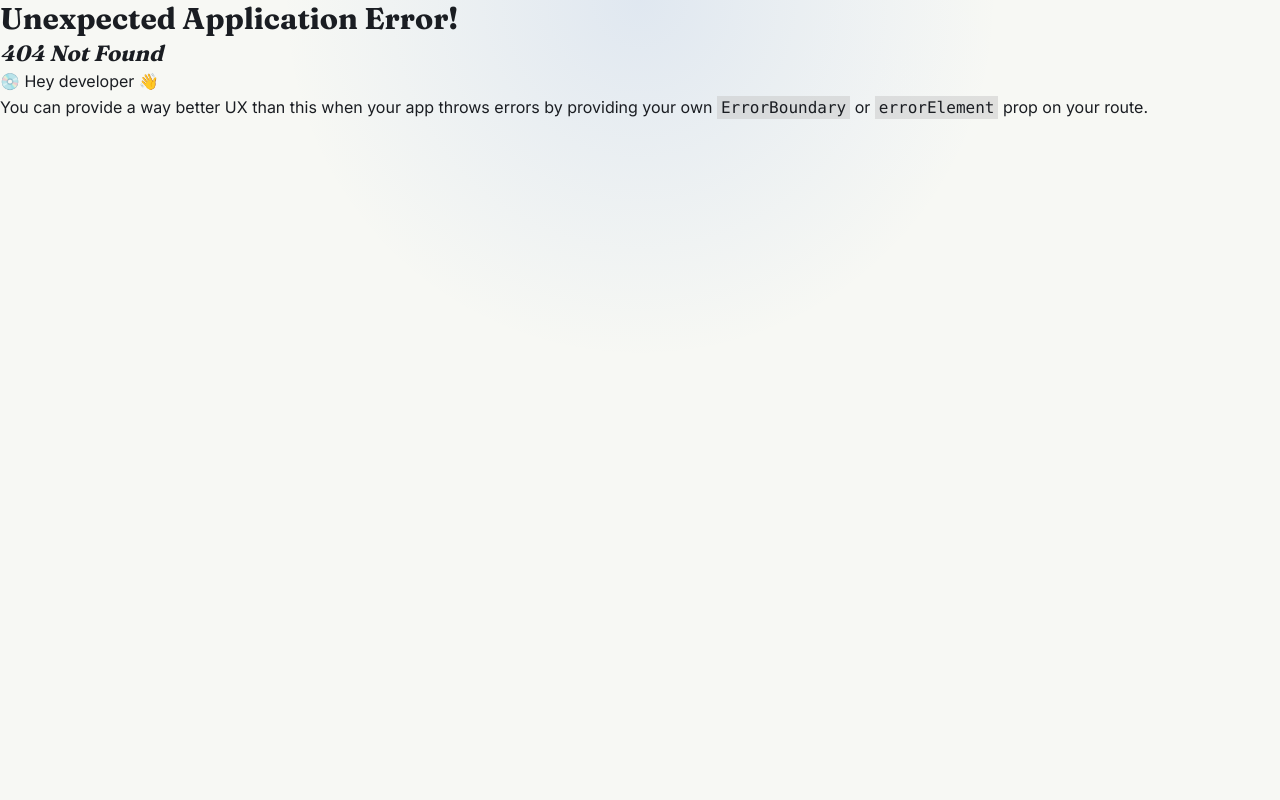
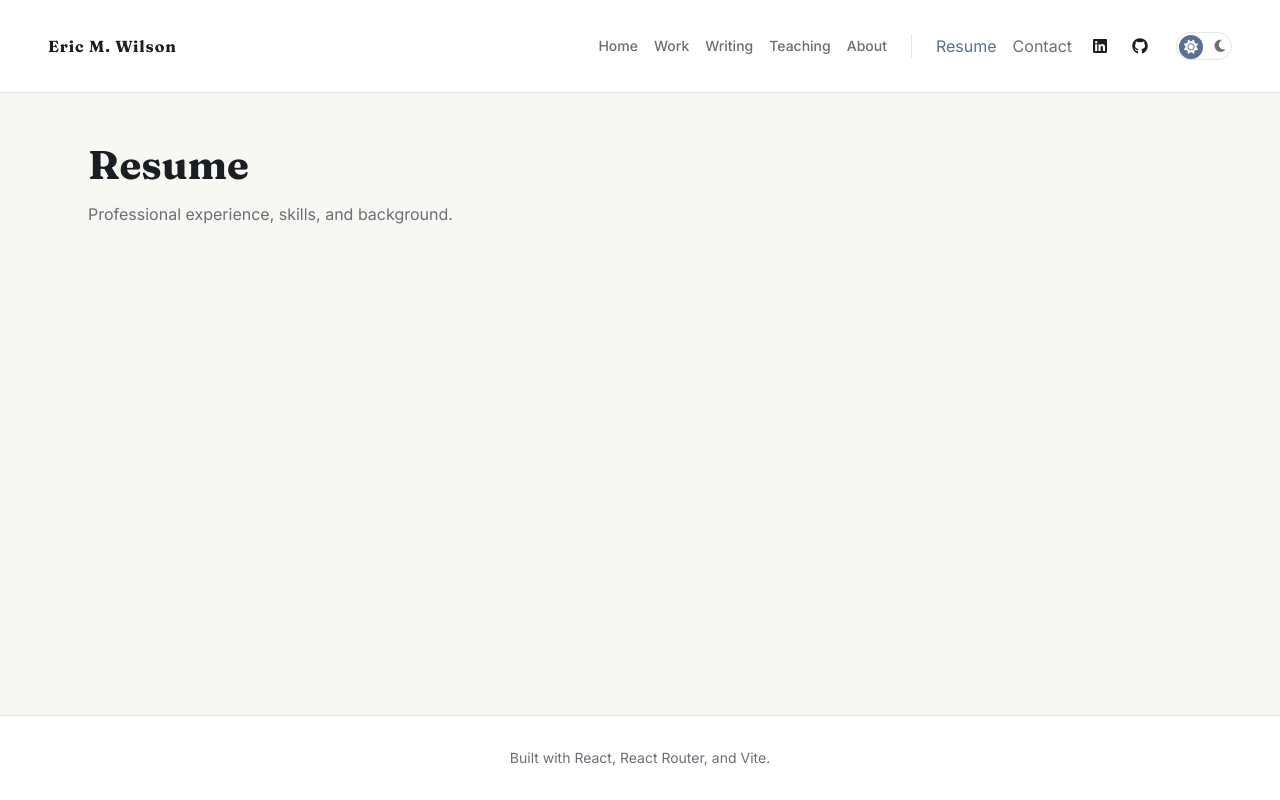
Before and after one commit to ewpianoman/portfolio, a React (Vite) app: page /resume in a window 1280 px wide. Before the commit this address had no page. Built offline with nearby package versions, Linux system fonts and the light colour scheme.

Commit message:
feat: add new routes and components for Lab, Writing, Teaching, and Resume sections; enhance NavBar and styling

```diff
--- a/index.html
+++ b/index.html
@@ -8,6 +8,7 @@
     <link rel="preconnect" href="https://fonts.googleapis.com" />
     <link rel="preconnect" href="https://fonts.gstatic.com" crossorigin />
     <link href="https://fonts.googleapis.com/css2?family=Fraunces:wght@700&family=Inter:wght@400;500&family=JetBrains+Mono:wght@400&display=swap" rel="stylesheet" />
+    <link rel="stylesheet" href="https://cdnjs.cloudflare.com/ajax/libs/font-awesome/6.5.2/css/all.min.css" integrity="sha512-SnH5WK+bZxgPHs44uWIX+LLJAJ9/2PkPKZ5QiAj6Ta86w+fsb2TkcmfRyVX3pBnMFcV7oQPJkl9QevSCWr3W6A==" crossorigin="anonymous" referrerpolicy="no-referrer" />
     <script>
       (function () {
         const savedTheme = localStorage.getItem('theme');
--- a/src/components/NavBar.tsx
+++ b/src/components/NavBar.tsx
@@ -1,3 +1,4 @@
+import { useState } from 'react';
 import { NavLink } from 'react-router-dom';
 
 type ThemeMode = 'light' | 'dark';
@@ -8,33 +9,138 @@ type NavBarProps = {
 };
 
 export default function NavBar({ theme, onToggleTheme }: NavBarProps): JSX.Element {
+  const [menuOpen, setMenuOpen] = useState(false);
+
+  const mainNavItems = [
+    { to: '/', label: 'Home', end: true },
+    { to: '/work', label: 'Work' },
+    { to: '/writing', label: 'Writing' },
+    { to: '/teaching', label: 'Teaching' },
+    { to: '/about', label: 'About' },
+  ];
+
+  const secondaryNavItems = [
+    { to: '/resume', label: 'Resume' },
+    { to: '/contact', label: 'Contact' },
+  ];
+
+  const socialLinks = [
+    { href: 'https://linkedin.com', label: 'LinkedIn', icon: 'fab fa-linkedin' },
+    { href: 'https://github.com', label: 'Github', icon: 'fab fa-github' },
+  ];
+
   const navClasses = ({ isActive }: { isActive: boolean }) =>
     `${isActive ? 'text-primary' : 'text-subtleText'} hover:text-primary`;
 
   return (
     <header className="site-header">
       <div className="brand text-xl">Eric M. Wilson</div>
-      <nav className="site-nav text-sm">
-        <NavLink to="/" end className={navClasses}>
-          Home
+      <nav className="site-nav desktop-nav text-sm" aria-label="Primary navigation">
+        {mainNavItems.map(({ to, label, end }) => (
+          <NavLink
+            key={label}
+            to={to}
+            end={end}
+            className={navClasses}
+            onClick={() => setMenuOpen(false)}
+          >
+            {label}
           </NavLink>
-        <NavLink to="/about" className={navClasses}>
-          About
+        ))}
+      </nav>
+      <div className="nav-divider" />
+      <div className="desktop-secondary-nav">
+        {secondaryNavItems.map(({ to, label }) => (
+          <NavLink
+            key={label}
+            to={to}
+            className={navClasses}
+            onClick={() => setMenuOpen(false)}
+          >
+            {label}
           </NavLink>
-        <NavLink to="/work" className={navClasses}>
-          Work
-        </NavLink>
-        <NavLink to="/contact" className={navClasses}>
-          Contact
-        </NavLink>
-      </nav>
+        ))}
+        {socialLinks.map(({ href, label, icon }) => (
+          <a key={label} href={href} title={label} className={navClasses} target="_blank" rel="noopener noreferrer">
+            <i className={icon} />
+          </a>
+        ))}
+      </div>
+      <div className="nav-actions">
         <button
           type="button"
           onClick={onToggleTheme}
-        className="rounded-full border border-border bg-surface px-4 py-2 text-sm text-text transition hover:border-primary hover:text-primary"
+          className={`relative inline-flex h-7 w-14 items-center rounded-full border border-border px-0.5 transition focus:outline-none focus:ring-2 focus:ring-primary focus:ring-offset-2 focus:ring-offset-background ${
+            theme === 'dark' ? 'bg-text/10' : 'bg-surface'
+          }`}
+          aria-label={`Switch to ${theme === 'dark' ? 'light' : 'dark'} mode`}
+          aria-pressed={theme === 'dark'}
+          title={`Switch to ${theme === 'dark' ? 'light' : 'dark'} mode`}
         >
-        {theme === 'dark' ? 'Light mode' : 'Dark mode'}
+          <span className="flex w-full items-center justify-between px-1 text-sm text-subtleText" aria-hidden="true">
+            <i className="fa-solid fa-sun" />
+            <i className="fa-solid fa-moon" />
+          </span>
+          <span
+            className={`absolute top-0.5 flex h-6 w-6 items-center justify-center rounded-full bg-primary text-sm text-white shadow-sm transition-transform ${
+              theme === 'dark' ? 'translate-x-7' : 'translate-x-0'
+            }`}
+            aria-hidden="true"
+          >
+            <i className={`fa-solid ${theme === 'dark' ? 'fa-moon' : 'fa-sun'}`} />
+          </span>
         </button>
+        <button
+          type="button"
+          className="nav-toggle"
+          aria-label={menuOpen ? 'Close navigation menu' : 'Open navigation menu'}
+          aria-expanded={menuOpen}
+          onClick={() => setMenuOpen((current) => !current)}
+        >
+          <span aria-hidden="true">{menuOpen ? '✕' : '☰'}</span>
+        </button>
+      </div>
+      <div className={`mobile-menu${menuOpen ? ' open' : ''}`}>
+        <button
+          type="button"
+          className="mobile-menu-backdrop"
+          aria-hidden="true"
+          onClick={() => setMenuOpen(false)}
+        />
+        <div className="mobile-menu-panel">
+          <nav className="site-nav mobile-nav text-lg" aria-label="Mobile navigation">
+            {mainNavItems.map(({ to, label, end }) => (
+              <NavLink
+                key={label}
+                to={to}
+                end={end}
+                className={navClasses}
+                onClick={() => setMenuOpen(false)}
+              >
+                {label}
+              </NavLink>
+            ))}
+          </nav>
+          <div className="mobile-secondary-nav">
+            {secondaryNavItems.map(({ to, label }) => (
+              <NavLink
+                key={label}
+                to={to}
+                className={navClasses}
+                onClick={() => setMenuOpen(false)}
+              >
+                {label}
+              </NavLink>
+            ))}
+            <div className="nav-divider" />
+            {socialLinks.map(({ href, label, icon }) => (
+              <a key={label} href={href} title={label} className={navClasses} target="_blank" rel="noopener noreferrer">
+                <i className={icon} />
+              </a>
+            ))}
+          </div>
+        </div>
+      </div>
     </header>
   );
 }
--- a/src/index.css
+++ b/src/index.css
@@ -208,6 +208,123 @@ a {
   gap: var(--space-md);
 }
 
+.desktop-nav {
+  margin-left: auto;
+}
+
+.nav-actions {
+  display: flex;
+  align-items: center;
+  gap: var(--space-md);
+}
+
+.nav-divider {
+  width: 1px;
+  height: 1.5rem;
+  background: var(--border);
+}
+
+.desktop-secondary-nav {
+  display: flex;
+  align-items: center;
+  gap: var(--space-md);
+}
+
+.desktop-secondary-nav a {
+  display: inline-flex;
+  align-items: center;
+  justify-content: center;
+  min-width: 1.5rem;
+  min-height: 1.5rem;
+}
+
+.desktop-secondary-nav i {
+  font-size: inherit;
+  line-height: 1;
+}
+
+.nav-toggle {
+  display: none;
+  background: transparent;
+  border: none;
+  color: var(--text);
+  font-size: 1.5rem;
+  line-height: 1;
+  cursor: pointer;
+}
+
+.mobile-menu {
+  position: fixed;
+  inset: 0;
+  display: flex;
+  justify-content: flex-end;
+  opacity: 0;
+  pointer-events: none;
+  transition: opacity 0.25s ease;
+}
+
+.mobile-menu.open {
+  opacity: 1;
+  pointer-events: auto;
+}
+
+.mobile-menu-backdrop {
+  position: absolute;
+  inset: 0;
+  border: 0;
+  background: rgba(0, 0, 0, 0.35);
+  cursor: pointer;
+}
+
+.mobile-menu-panel {
+  position: relative;
+  width: 100%;
+  min-height: 100%;
+  padding: var(--space-2xl);
+  background: var(--surface);
+  transform: translateX(100%);
+  transition: transform 0.3s ease;
+  display: flex;
+  flex-direction: column;
+  gap: var(--space-lg);
+}
+
+.mobile-menu.open .mobile-menu-panel {
+  transform: translateX(0);
+}
+
+.mobile-nav {
+  flex-direction: column;
+  align-items: flex-start;
+  gap: var(--space-xl);
+  margin-top: var(--space-2xl);
+}
+
+.mobile-nav a {
+  width: 100%;
+  padding: var(--space-sm) 0;
+}
+
+.mobile-secondary-nav {
+  display: flex;
+  flex-direction: column;
+  gap: var(--space-md);
+  margin-top: auto;
+  padding-top: var(--space-2xl);
+  border-top: 1px solid var(--border);
+}
+
+.mobile-secondary-nav a {
+  display: inline-flex;
+  align-items: center;
+  gap: var(--space-sm);
+}
+
+.mobile-secondary-nav i {
+  font-size: inherit;
+  line-height: 1;
+}
+
 .site-nav a {
   color: var(--subtle-text);
   font-size: var(--font-size-link);
@@ -277,11 +394,19 @@ a {
 
 @media (max-width: 720px) {
   .site-header {
-    flex-direction: column;
-    align-items: flex-start;
+    flex-wrap: wrap;
+    align-items: center;
   }
 
-  .site-nav {
+  .desktop-nav {
+    display: none;
+  }
+
+  .nav-toggle {
+    display: inline-flex;
+  }
+
+  .nav-actions {
     width: 100%;
     justify-content: space-between;
   }
--- /dev/null
+++ b/src/routes/Lab.tsx
@@ -0,0 +1,8 @@
+export default function Lab(): JSX.Element {
+  return (
+    <section className="page-section">
+      <h1>Lab</h1>
+      <p>Experiments, prototypes, and ideas in progress.</p>
+    </section>
+  );
+}
--- /dev/null
+++ b/src/routes/Resume.tsx
@@ -0,0 +1,8 @@
+export default function Resume(): JSX.Element {
+  return (
+    <section className="page-section">
+      <h1>Resume</h1>
+      <p>Professional experience, skills, and background.</p>
+    </section>
+  );
+}
--- /dev/null
+++ b/src/routes/Teaching.tsx
@@ -0,0 +1,8 @@
+export default function Teaching(): JSX.Element {
+  return (
+    <section className="page-section">
+      <h1>Teaching</h1>
+      <p>Workshops, coaching, and mentoring for teams and learners.</p>
+    </section>
+  );
+}
--- /dev/null
+++ b/src/routes/Writing.tsx
@@ -0,0 +1,8 @@
+export default function Writing(): JSX.Element {
+  return (
+    <section className="page-section">
+      <h1>Writing</h1>
+      <p>Notes, essays, and stories about design, development, and human-centered tech.</p>
+    </section>
+  );
+}
```
Also changed, not shown: src/main.tsx (+8 -0 lines). Lines whose indentation alone changed are shown as unchanged.
